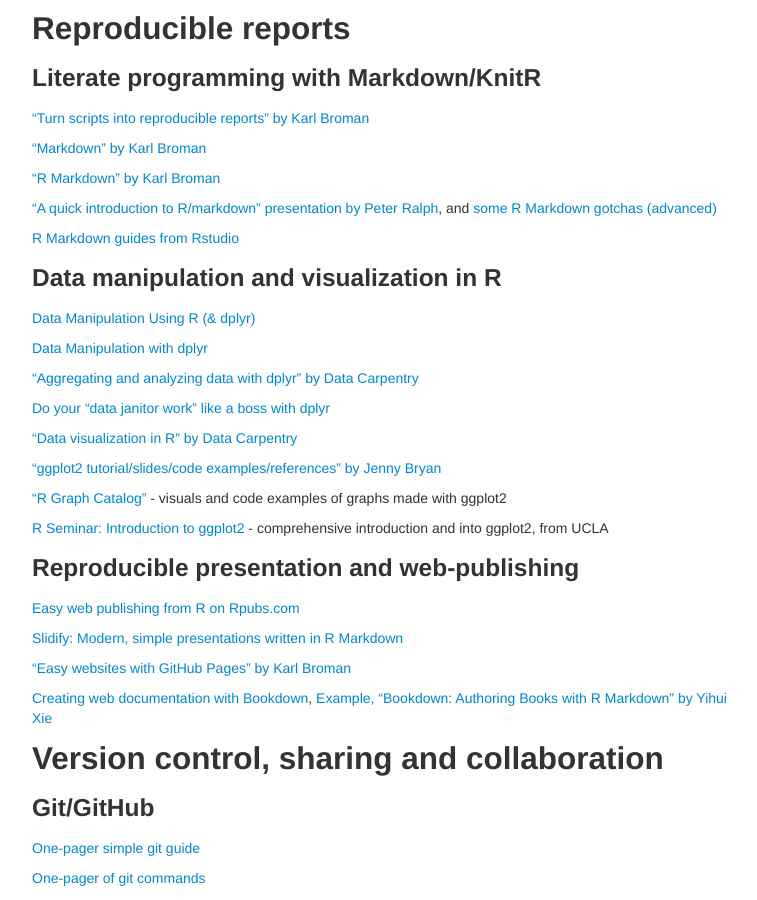
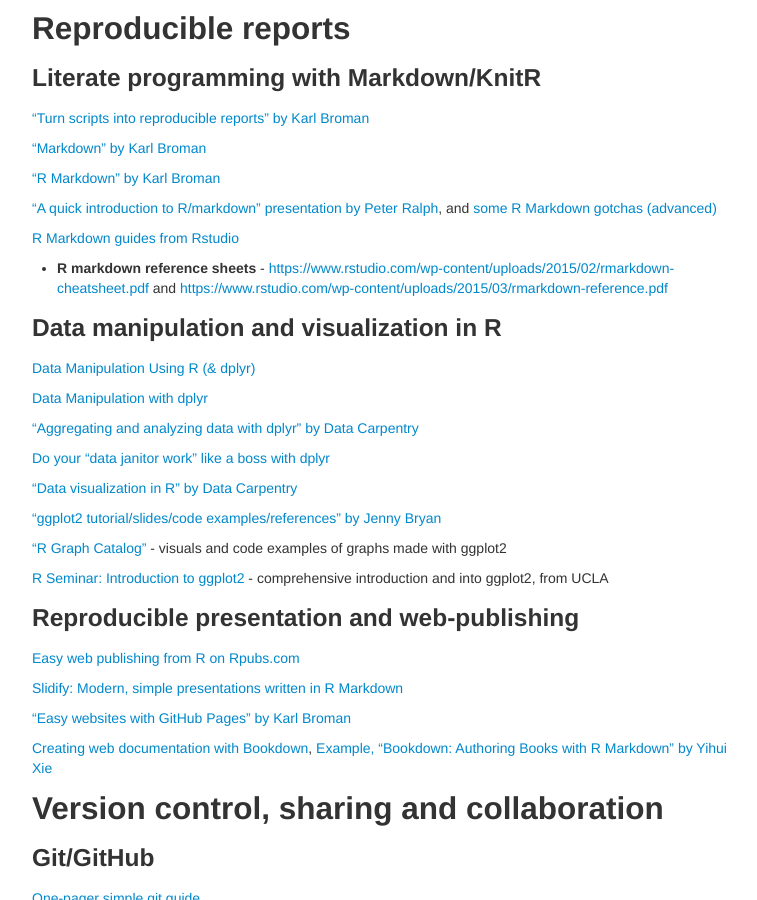
Before and after one commit to mdozmorov/BIOS692, a Jekyll site: the page built from pages/references.md, in a window 1280 px wide and 900 px high, scrolled down 1894 px. Shown: the whole window, without its empty margins (258-1015 px from the left). Built offline with Jekyll 4.4.1, drawn with Linux system fonts in a browser that asks for light colours.

Commit message:
Add R markdown references

```diff
--- a/pages/references.md
+++ b/pages/references.md
@@ -110,6 +110,8 @@ title: References, "Reproducible research tools" course, BIOS 692
 
 [R Markdown guides from Rstudio](https://support.rstudio.com/hc/en-us/articles/205368677-R-Markdown-Dynamic-Documents-for-R)
 
+- **R markdown reference sheets** - [https://www.rstudio.com/wp-content/uploads/2015/02/rmarkdown-cheatsheet.pdf](https://www.rstudio.com/wp-content/uploads/2015/02/rmarkdown-cheatsheet.pdf) and [https://www.rstudio.com/wp-content/uploads/2015/03/rmarkdown-reference.pdf](https://www.rstudio.com/wp-content/uploads/2015/03/rmarkdown-reference.pdf)
+
 ### Data manipulation and visualization in R {#data}
 
 [Data Manipulation Using R (& dplyr)](http://www.slideshare.net/Ram-N/data-manipulation-using-r-acm2014)
```
Also changed, not shown: 1 other file.
